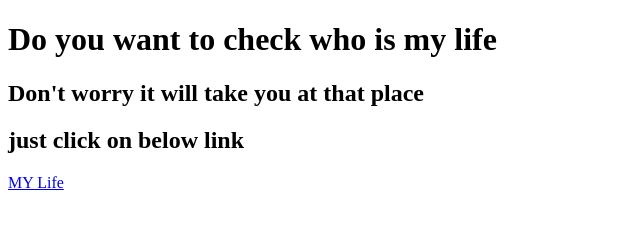
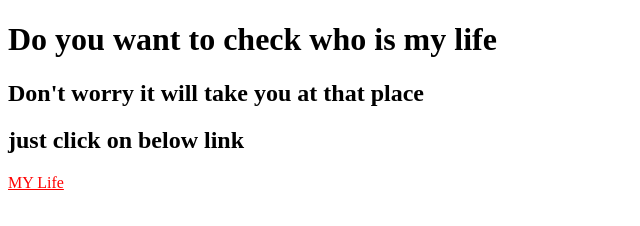
Before and after one commit to Avika359/html-love, a plain HTML site: page index.html in a window 1280 px wide. Shown: the full height of the page, 0-640 px from the left. Drawn offline with Linux system fonts and the light colour scheme.

Commit message:
Enhance link visibility with red color style
Added red color style to the link for better visibility.

```diff
--- a/index.html
+++ b/index.html
@@ -10,6 +10,6 @@
     <h1>Do you want to check who is my life</h1>
     <h2>Don't worry it will take you at that place </h2>
     <h2>just click on below link </h2>
-    <a href="./My.html">MY Life</a>
+    <a style="color: red;" href="./My.html">MY Life</a>
 </body>
 </html>
```
